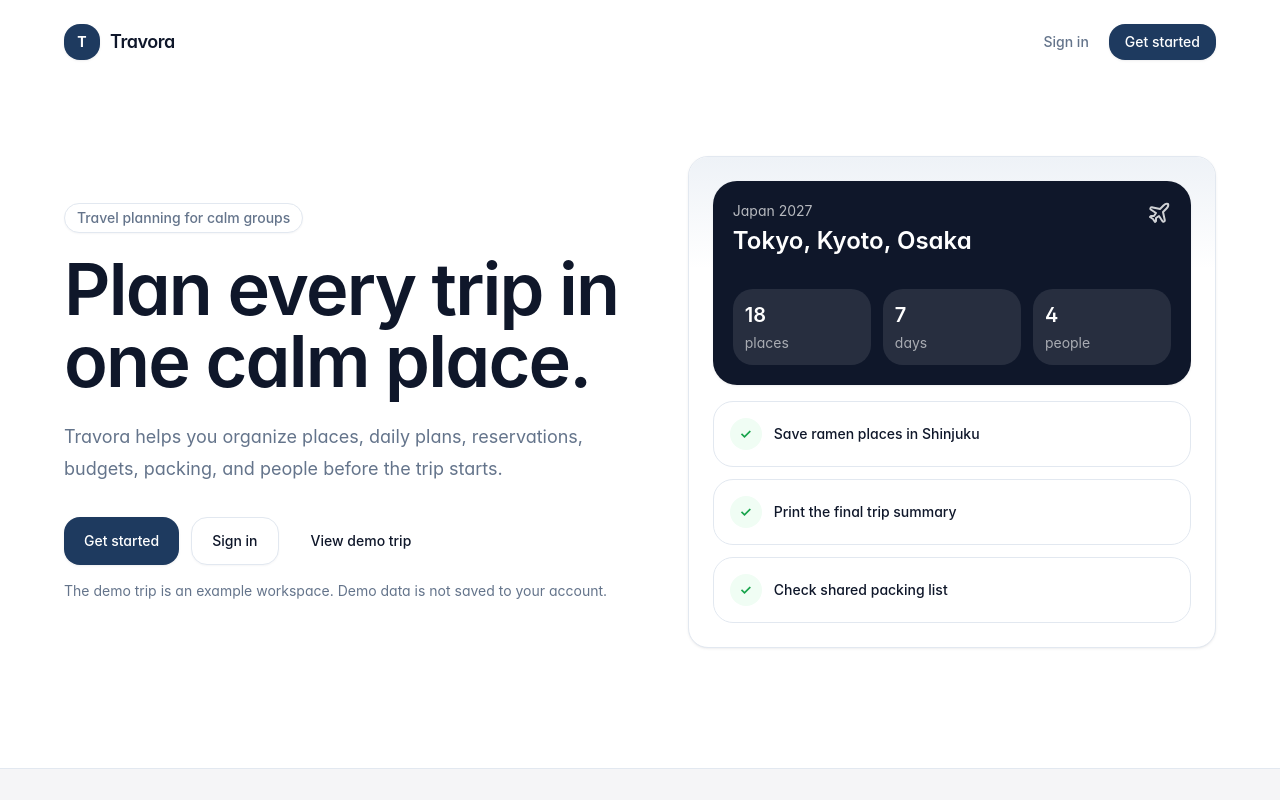
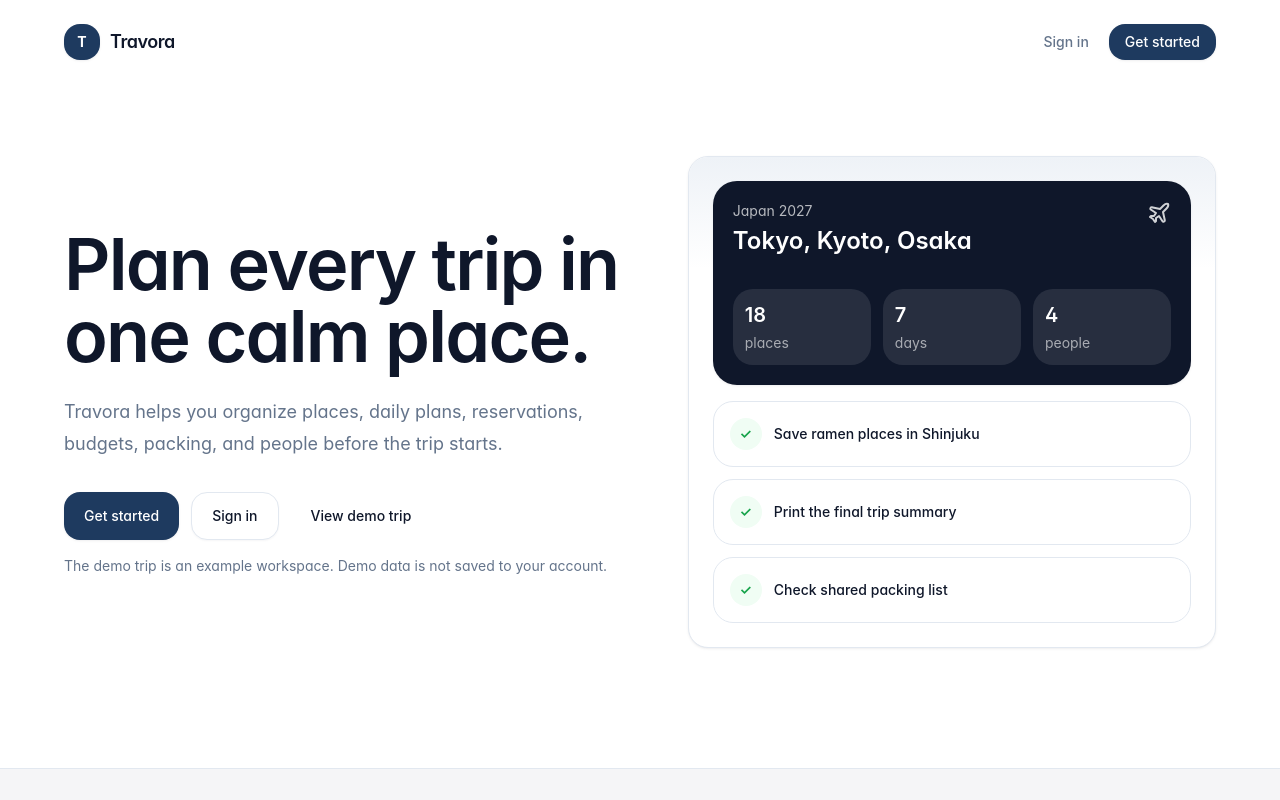
Before and after one commit to stabr0s/travora, a Next.js app: page / in a window 1280 px wide. Shown: the top 800 px of the page. Built offline with nearby package versions, Linux system fonts and the light colour scheme.

Commit message:
fix: apply landing feedback

```diff
--- a/components/layout/Logo.tsx
+++ b/components/layout/Logo.tsx
@@ -5,12 +5,13 @@ import { cn } from "@/lib/utils";
 type LogoProps = {
   className?: string;
   compact?: boolean;
+  href?: string;
 };
 
-export function Logo({ className, compact = false }: LogoProps) {
+export function Logo({ className, compact = false, href = "/dashboard" }: LogoProps) {
   return (
     <Link
-      href="/dashboard"
+      href={href}
       className={cn("group flex items-center gap-2.5", className)}
     >
       <span className="flex size-9 items-center justify-center rounded-xl bg-primary text-sm font-bold text-primary-foreground shadow-sm transition-shadow group-hover:shadow-md">
--- a/features/landing/components/LandingPage.tsx
+++ b/features/landing/components/LandingPage.tsx
@@ -60,7 +60,7 @@ export function LandingPage() {
       <section className="relative px-4 py-6 sm:px-6 lg:px-8">
         <div className="pointer-events-none absolute inset-x-0 top-0 -z-10 h-96 bg-gradient-to-b from-primary-subtle via-surface to-transparent" />
         <nav className="mx-auto flex max-w-6xl items-center justify-between gap-4">
-          <Logo />
+          <Logo href="/" />
           <div className="flex items-center gap-2">
             <Link href="/login" className="rounded-xl px-3 py-2 text-sm font-medium text-muted hover:bg-surface hover:text-foreground">
               Sign in
@@ -73,9 +73,6 @@ export function LandingPage() {
 
         <div className="mx-auto grid max-w-6xl gap-10 pb-16 pt-16 lg:grid-cols-[1.05fr_0.95fr] lg:items-center lg:pb-24 lg:pt-24">
           <div className="max-w-3xl">
-            <p className="mb-5 inline-flex rounded-full border border-border bg-surface-elevated px-3 py-1 text-sm font-medium text-muted shadow-xs">
-              Travel planning for calm groups
-            </p>
             <h1 className="text-balance text-5xl font-semibold tracking-tight text-foreground sm:text-6xl lg:text-7xl">
               Plan every trip in one calm place.
             </h1>
```
Also changed, not shown: 1 other file (tests, documents, lock files or other folders).
